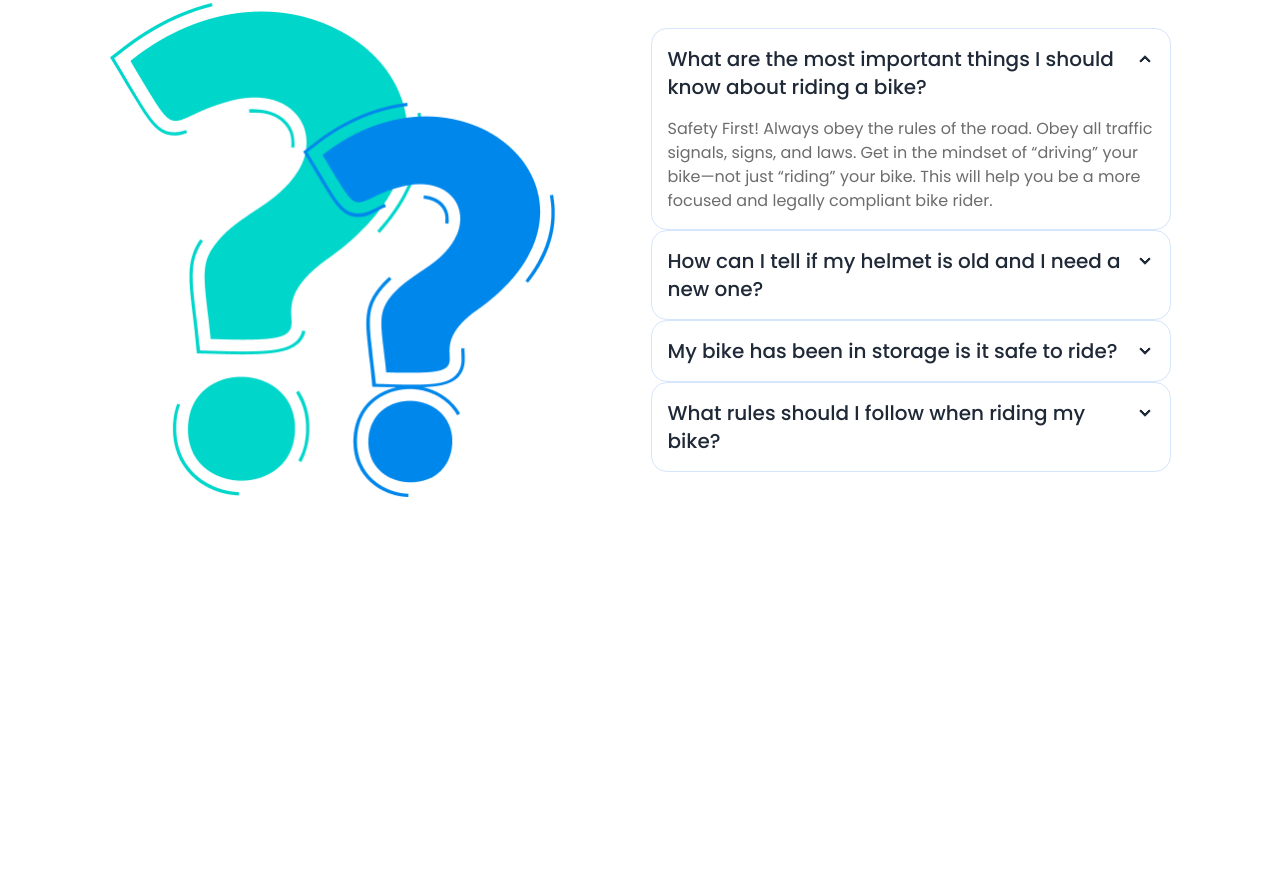
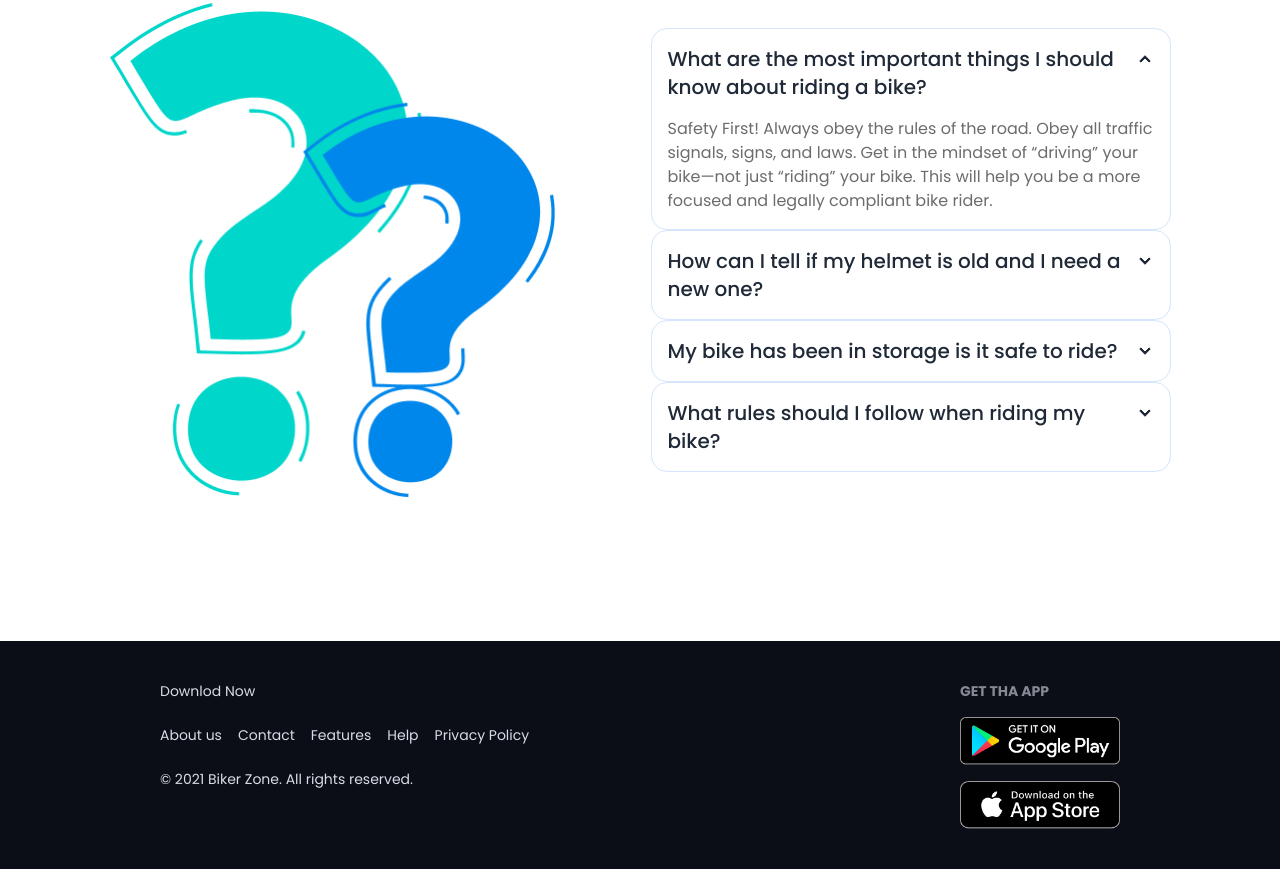
Before and after one commit to SaddamHosen42/biker-zone-with-daisyUI, a plain HTML site: page index.html in a window 1280 px wide. Shown: the part 2790-3659 px from the top of the page. Before the commit the page ends 3431 px from the top, so only its background shows below. Drawn offline with nearby package versions, Linux system fonts and the light colour scheme.

Commit message:
add footer section

```diff
--- a/index.html
+++ b/index.html
@@ -310,7 +310,7 @@
                     <img src="images/others/faq.png" class="w-[445px]" />
                     <div class="max-w-[520px]">
                         <div class="collapse collapse-arrow border border-[#D5E5FB]">
-                        <input type="radio" name="my-accordion-2" checked="checked" />
+                            <input type="radio" name="my-accordion-2" checked="checked" />
                             <div class="collapse-title text-xl font-medium">What are the most important things I should
                                 know about riding a bike?
                             </div>
@@ -378,9 +378,29 @@
 
         </section>
     </main>
-    <footer>
 
+    <footer
+        class="footer bg-[#0B0D17] text-neutral-content p-10 grid grid-cols-1 md:grid-cols-2 md:flex justify-between md: px-40">
+        <aside class="space-y-4">
+            <p>Downlod Now</p>
+            <nav class="grid grid-flow-col gap-4">
+                <a class="link link-hover">About us</a>
+                <a class="link link-hover">Contact</a>
+                <a class="link link-hover">Features</a>
+                <a class="link link-hover">Help</a>
+                <a class="link link-hover">Privacy Policy</a>
+            </nav>
+            <p> &copy; 2021 Biker Zone. All rights reserved.</p>
+        </aside>
+        <nav class="">
+            <h6 class="footer-title">Get tha app</h6>
+            <div class="grid gap-4">
+                <a><img class=" w-40" src="images/others/android.png" alt=""></a>
+                <a><img class=" w-40" src="images/others/ios.png" alt=""></a>
+            </div>
+        </nav>
     </footer>
+
 </body>
 
 </html>
```
